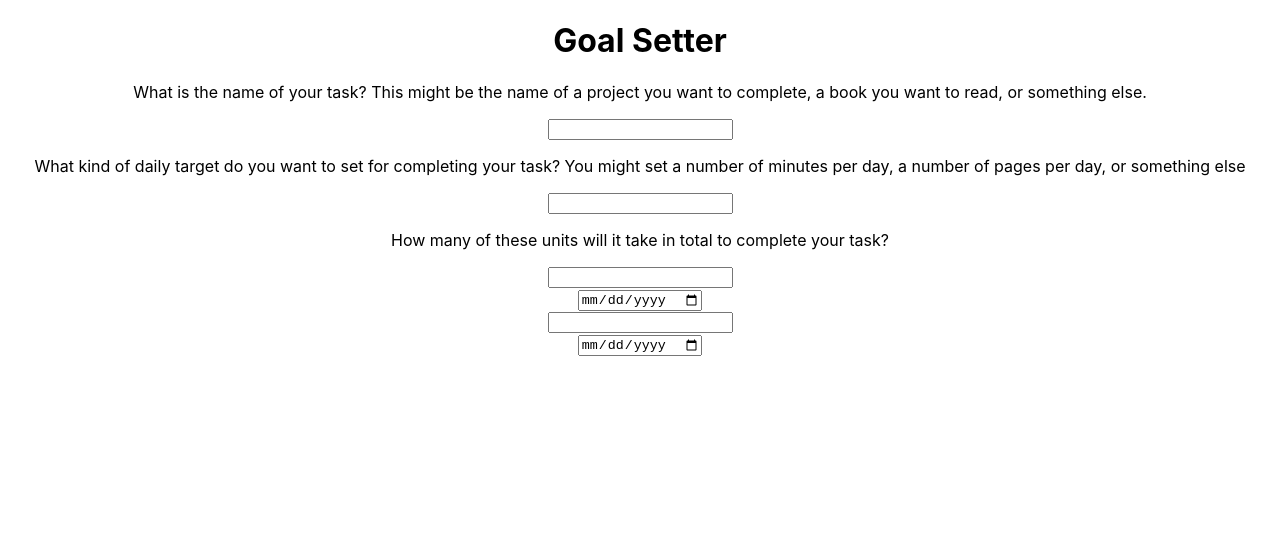
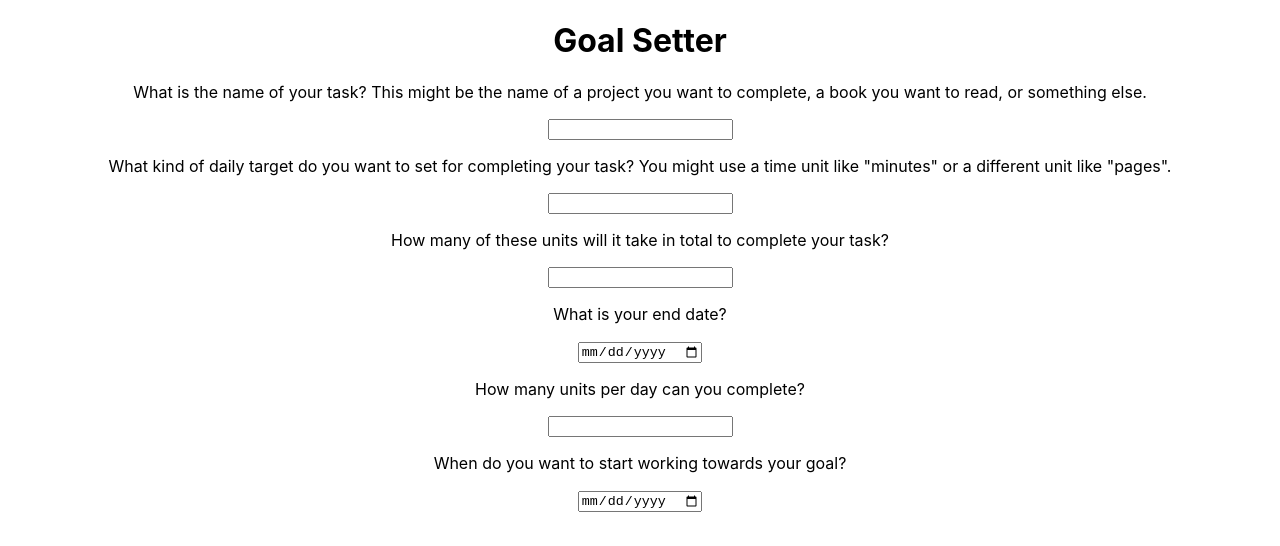
Before and after one commit to joseph-ford10/goal-setter, a React (Create React App) app: page /form in a window 1280 px wide. Shown: the top 546 px of the page. Built offline with nearby package versions, Linux system fonts and the light colour scheme.

Commit message:
Finish adding text toindividual inputs

```diff
--- a/src/TaskForm.js
+++ b/src/TaskForm.js
@@ -35,8 +35,8 @@ function TaskForm() {
         <div>
           <p>
             What kind of daily target do you want to set for completing your
-            task? You might set a number of minutes per day, a number of pages
-            per day, or something else
+            task? You might use a time unit like "minutes" or a different unit
+            like "pages".
           </p>
           <input
             type="text"
@@ -59,6 +59,7 @@ function TaskForm() {
           ></input>
         </div>
         <div>
+          <p>What is your end date?</p>
           <input
             type="date"
             name="endDate"
@@ -68,6 +69,7 @@ function TaskForm() {
           ></input>
         </div>
         <div>
+          <p>How many units per day can you complete?</p>
           <input
             type="number"
             name="unitsPerDay"
@@ -77,6 +79,7 @@ function TaskForm() {
           ></input>
         </div>
         <div>
+          <p>When do you want to start working towards your goal?</p>
           <input
             type="date"
             name="startDate"
```
